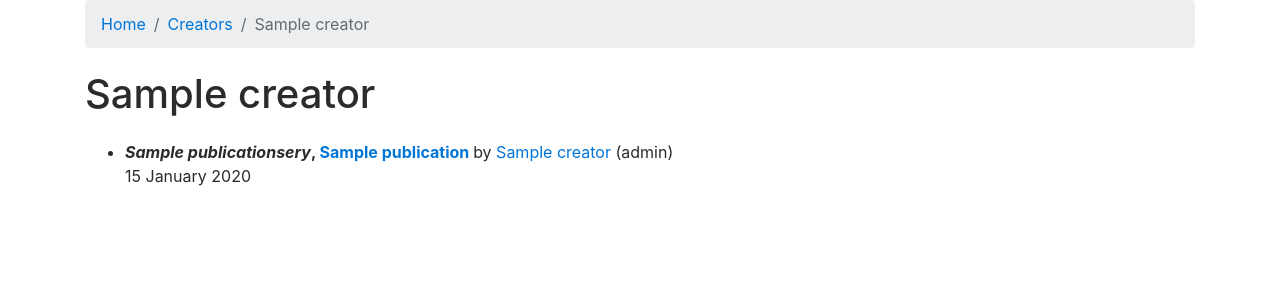
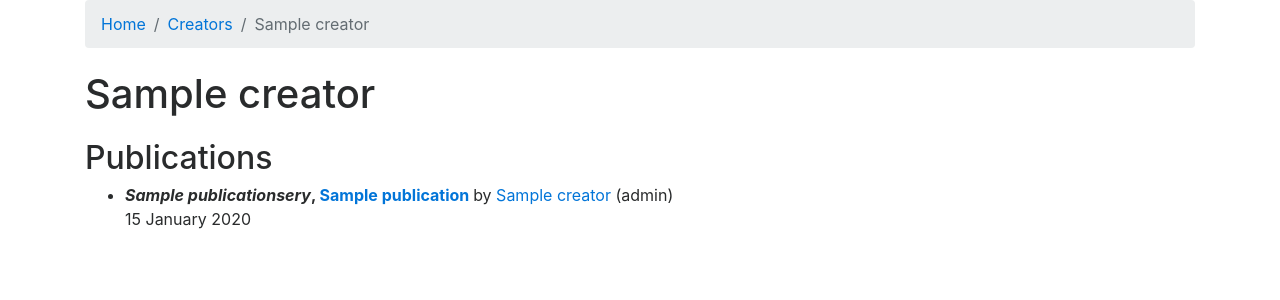
Before and after one commit to philgyford/django-spectator, a Django app: page /creators/1/ in a window 1280 px wide. Shown: the part 56-356 px from the top of the page. Run offline with Django 3.2, Linux system fonts and the light colour scheme; tables that the repository leaves empty hold one stand-in row (values such as "Sample post"); parts of the project's set-up code (start-up, migrations or seed data) failed here and were passed over; some libraries are stand-ins or nearby versions.

Commit message:
Amend template

```diff
--- a/spectator/templates/spectator/creator_detail.html
+++ b/spectator/templates/spectator/creator_detail.html
@@ -14,6 +14,8 @@
     </h1>
 
     {% if creator.publications.all.count > 0 %}
+        <h2>Publications</h2>
+
         {% include 'spectator/includes/publications.html' with publication_list=creator.publications.all show_readings='all' only %}
     {% endif %}
 
```
